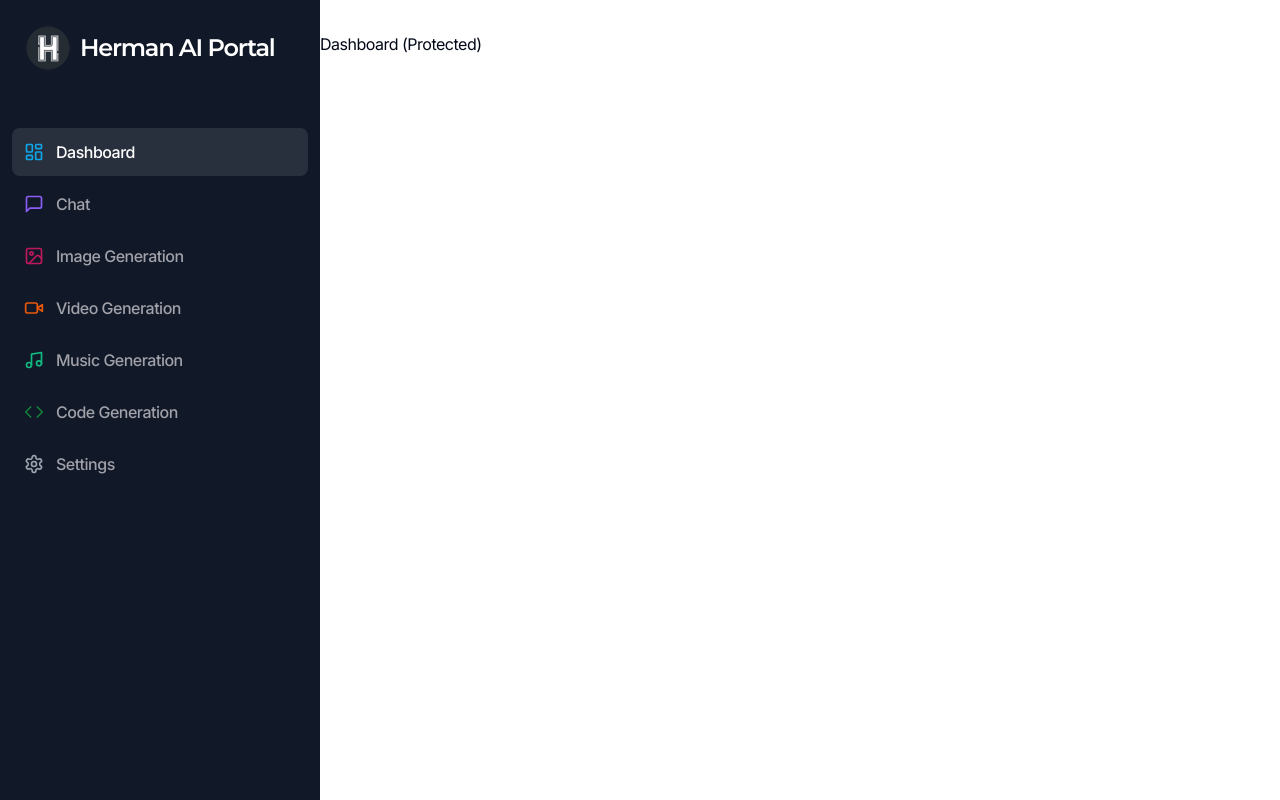
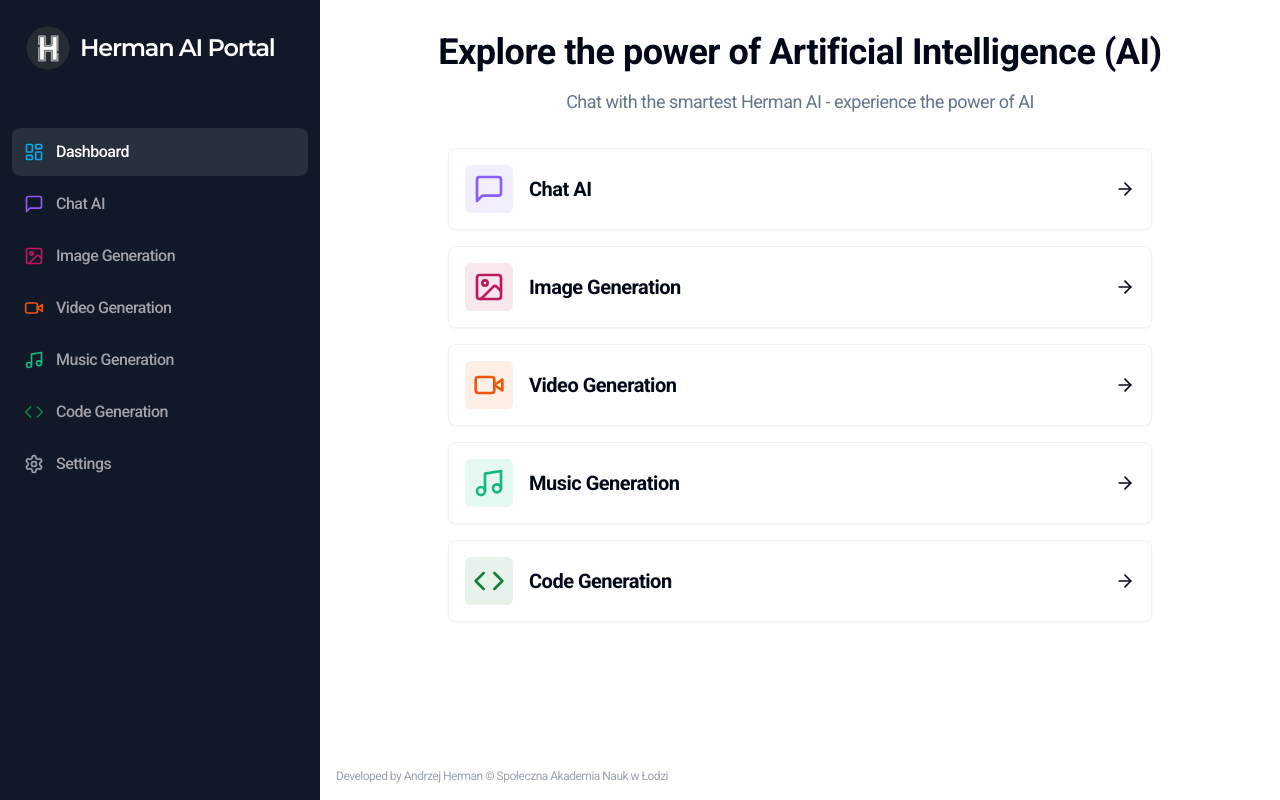
Before and after one commit to andrzej-herman/herman-ai, a Next.js app: page /dashboard in a window 1280 px wide. Built offline with nearby package versions, Linux system fonts and the light colour scheme.

Commit message:
Create Dashboard page

```diff
--- a/app/(dashboard)/(routes)/dashboard/page.tsx
+++ b/app/(dashboard)/(routes)/dashboard/page.tsx
@@ -1,7 +1,85 @@
+"use client";
+
+import { Card } from "@/components/ui/card";
+import { cn } from "@/lib/utils";
+import {
+  ArrowRight,
+  Code,
+  ImageIcon,
+  MessageSquare,
+  Music,
+  VideoIcon,
+} from "lucide-react";
+import { useRouter } from "next/navigation";
+
+const tools = [
+  {
+    label: "Chat AI",
+    icon: MessageSquare,
+    color: "text-violet-500",
+    bgColor: "bg-violet-500/10",
+    href: "/conversation",
+  },
+  {
+    label: "Image Generation",
+    icon: ImageIcon,
+    color: "text-pink-700",
+    bgColor: "bg-pink-700/10",
+    href: "/image",
+  },
+  {
+    label: "Video Generation",
+    icon: VideoIcon,
+    color: "text-orange-600",
+    bgColor: "bg-orange-600/10",
+    href: "/video",
+  },
+  {
+    label: "Music Generation",
+    icon: Music,
+    color: "text-emerald-500",
+    bgColor: "bg-emerald-500/10",
+    href: "/music",
+  },
+  {
+    label: "Code Generation",
+    icon: Code,
+    color: "text-green-700",
+    bgColor: "bg-green-700/10",
+    href: "/code",
+  },
+];
+
 const DashboardPage = () => {
+  const router = useRouter();
   return (
     <div>
-      <p>Dashboard (Protected)</p>
+      <div className="mb-8 space-y-4">
+        <h2 className="text-2xl md:text-4xl font-bold text-center">
+          Explore the power of Artificial Intelligence (AI)
+        </h2>
+        <h5 className="text-muted-foreground font-normal text-xs md:text-lg text-center">
+          Chat with the smartest Herman AI - experience the power of AI
+        </h5>
+      </div>
+      <div className="px-4 md:px-20 lg:px-32 space-y-4">
+        {tools.map((tool) => (
+          <Card
+            onClick={() => router.push(tool.href)}
+            key={tool.href}
+            className="p-4 border-black/5 flex items-center justify-between
+            shadow-sm hover:shadow-lg transition cursor-pointer"
+          >
+            <div className="flex items-center gap-x-4">
+              <div className={cn("p-2 w-fit rounded-md", tool.bgColor)}>
+                <tool.icon className={cn("w-8 h-8", tool.color)} />
+              </div>
+              <div className="font-semibold md:text-xl">{tool.label}</div>
+            </div>
+            <ArrowRight className="w-5 h-5" />
+          </Card>
+        ))}
+      </div>
     </div>
   );
 };
--- a/app/(dashboard)/layout.tsx
+++ b/app/(dashboard)/layout.tsx
@@ -10,6 +10,13 @@
       <main className="md:pl-80">
         <Navbar />
         {children}
+        <footer className="absolute bottom-0">
+          <div className="flex items-center justify-center p-4">
+            <p className="text-xs text-gray-400 text-center">
+              Developed by Andrzej Herman &copy; Społeczna Akademia Nauk w Łodzi
+            </p>
+          </div>
+        </footer>
       </main>
     </div>
   );
--- a/app/layout.tsx
+++ b/app/layout.tsx
@@ -1,9 +1,12 @@
 import "./globals.css";
 import type { Metadata } from "next";
-import { Inter } from "next/font/google";
+import { Roboto } from "next/font/google";
 import { ClerkProvider } from "@clerk/nextjs";
 
-const inter = Inter({ subsets: ["latin"] });
+const roboto = Roboto({
+  weight: ["300", "400", "500", "700", "900"],
+  subsets: ["latin"],
+});
 
 export const metadata: Metadata = {
   title: "Herman AI Portal",
@@ -18,8 +21,10 @@
   return (
     <ClerkProvider>
       <html lang="en">
-        <body className={inter.className}>{children}</body>
+        <body className={roboto.className}>{children}</body>
       </html>
     </ClerkProvider>
   );
 }
+
+// time: 1:20:11 Conversation AI UI
--- a/components/sidebar.tsx
+++ b/components/sidebar.tsx
@@ -28,7 +28,7 @@
     color: "text-sky-500",
   },
   {
-    label: "Chat",
+    label: "Chat AI",
     icon: MessageSquare,
     href: "/conversation",
     color: "text-violet-500",
--- /dev/null
+++ b/components/ui/card.tsx
@@ -0,0 +1,79 @@
+import * as React from "react"
+
+import { cn } from "@/lib/utils"
+
+const Card = React.forwardRef<
+  HTMLDivElement,
+  React.HTMLAttributes<HTMLDivElement>
+>(({ className, ...props }, ref) => (
+  <div
+    ref={ref}
+    className={cn(
+      "rounded-lg border bg-card text-card-foreground shadow-sm",
+      className
+    )}
+    {...props}
+  />
+))
+Card.displayName = "Card"
+
+const CardHeader = React.forwardRef<
+  HTMLDivElement,
+  React.HTMLAttributes<HTMLDivElement>
+>(({ className, ...props }, ref) => (
+  <div
+    ref={ref}
+    className={cn("flex flex-col space-y-1.5 p-6", className)}
+    {...props}
+  />
+))
+CardHeader.displayName = "CardHeader"
+
+const CardTitle = React.forwardRef<
+  HTMLParagraphElement,
+  React.HTMLAttributes<HTMLHeadingElement>
+>(({ className, ...props }, ref) => (
+  <h3
+    ref={ref}
+    className={cn(
+      "text-2xl font-semibold leading-none tracking-tight",
+      className
+    )}
+    {...props}
+  />
+))
+CardTitle.displayName = "CardTitle"
+
+const CardDescription = React.forwardRef<
+  HTMLParagraphElement,
+  React.HTMLAttributes<HTMLParagraphElement>
+>(({ className, ...props }, ref) => (
+  <p
+    ref={ref}
+    className={cn("text-sm text-muted-foreground", className)}
+    {...props}
+  />
+))
+CardDescription.displayName = "CardDescription"
+
+const CardContent = React.forwardRef<
+  HTMLDivElement,
+  React.HTMLAttributes<HTMLDivElement>
+>(({ className, ...props }, ref) => (
+  <div ref={ref} className={cn("p-6 pt-0", className)} {...props} />
+))
+CardContent.displayName = "CardContent"
+
+const CardFooter = React.forwardRef<
+  HTMLDivElement,
+  React.HTMLAttributes<HTMLDivElement>
+>(({ className, ...props }, ref) => (
+  <div
+    ref={ref}
+    className={cn(" flex items-center p-6 pt-0", className)}
+    {...props}
+  />
+))
+CardFooter.displayName = "CardFooter"
+
+export { Card, CardHeader, CardFooter, CardTitle, CardDescription, CardContent }
```
